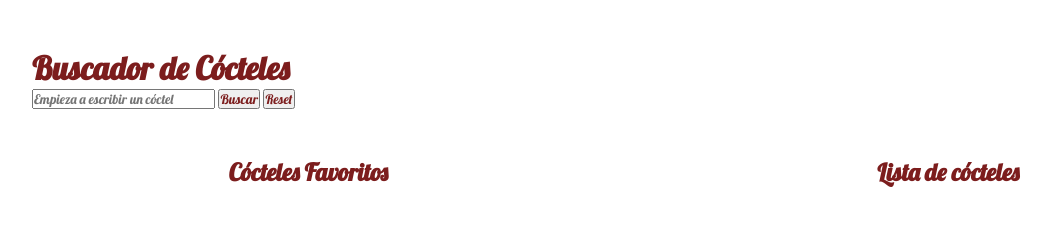
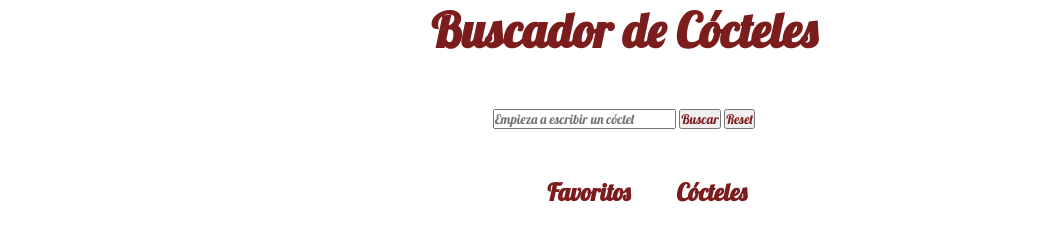
Before and after one commit to Adalab/modulo-2-evaluacion-final-graciagarpin, a website: page docs/index.html in a window 1280 px wide. Shown: the whole page, without its empty margins (16-1067 px from the left). Drawn offline with Linux system fonts and the light colour scheme.

Commit message:
npm run docs

```diff
--- a/docs/assets/css/main.css
+++ b/docs/assets/css/main.css
@@ -1 +1 @@
-*{font-family:'Lobster', cursive;color:#7c1d1d}*{box-sizing:border-box;margin:0;padding:0}.form{margin:3rem}.container{display:flex;justify-content:space-around}.list__item{margin-left:1rem}.cardFav{width:100px;background-color:palevioletred}.item__img{width:100px}
+*{font-family:'Lobster', cursive;color:#7c1d1d}*{box-sizing:border-box;margin:0;padding:0}.page{display:flex;flex-direction:column;align-items:center}.page__title{font-size:3rem;font-weight:600}.form{margin:3rem}.containerSections{display:flex;gap:30%;text-align:center}.cocktails__list{display:flex;flex-direction:column}.card{list-style:none;margin-bottom:30px;border-radius:10%;border:solid 4px;height:170px;width:120px}.card .card__img{width:100px;border-radius:10%;border:solid}.li-card{background-color:palevioletred}.li-fav{background-color:palevioletred}.cardFav{background-color:palevioletred}
--- a/docs/index.html
+++ b/docs/index.html
@@ -12,9 +12,10 @@
     <link rel="stylesheet" href="https://cdnjs.cloudflare.com/ajax/libs/font-awesome/6.1.0/css/all.min.css" integrity="sha512-10/jx2EXwxxWqCLX/hHth/vu2KY3jCF70dCQB8TSgNjbCVAC/8vai53GfMDrO2Emgwccf2pJqxct9ehpzG+MTw==" crossorigin="anonymous" referrerpolicy="no-referrer" />
   </head>
 
-  <body class="page">
+  <body>
+    <main class="page">
+      <h1 class="page__title">Buscador de Cócteles</h1>
     <form action="" class="form js-form">
-      <h1>Buscador de Cócteles</h1>
       <input
         type="text"
         class="searchInput js-searchInput"
@@ -24,17 +25,18 @@
       <button type="button" class="resetBtn js-resetBtn">Reset</button>
     </form>
 
-    <div class="container">
-      <section class="section favorites">
-        <h2 class="title__list">Cócteles Favoritos</h2>
-        <ul class="favorites__list js-list-favorites"></ul>
+    <div class="containerSections">
+      <section class="">
+        <h2 class="titleSection">Favoritos</h2>
+        <ul class="js-list-favorites"></ul>
       </section>
 
-      <section class="section cocktails">
-        <h2 class="title__list">Lista de cócteles</h2>
-        <ul class="cocktails__list js-list-cocktails"></ul>
+      <section class="">
+        <h2 class="titleSection">Cócteles</h2>
+        <ul class="js-list-cocktails"></ul>
       </section>
     </div>
+    </main>
     <footer>
       <!-- todos los derechos reservados -->
     </footer>
```
Also changed, not shown: docs/assets/js/main.js (+1 -1 lines).
